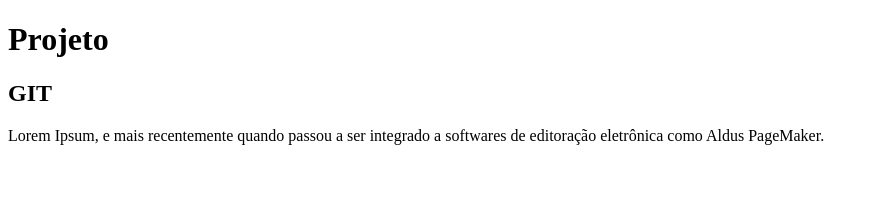
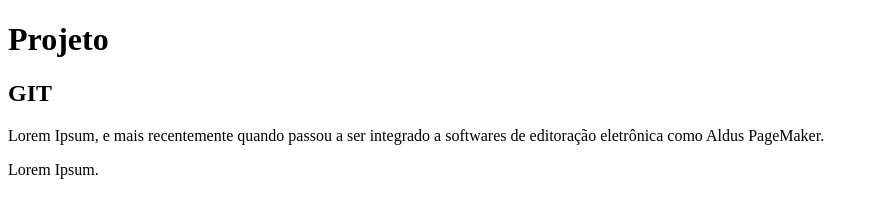
Before and after one commit to gabrielsrbts/Study, a plain HTML site: page index.html in a window 1280 px wide. Shown: the whole page, without its empty margins (0-874 px from the left). Drawn offline with Linux system fonts and the light colour scheme.

Commit message:
novo paragrafo

```diff
--- a/index.html
+++ b/index.html
@@ -7,5 +7,6 @@
 	<h1>Projeto</h1>
 	<h2>GIT</h2>
 	<p>Lorem Ipsum, e mais recentemente quando passou a ser integrado a softwares de editoração eletrônica como Aldus PageMaker.</p>
+	<p>Lorem Ipsum.</p>
 </body>
 </html>
```
